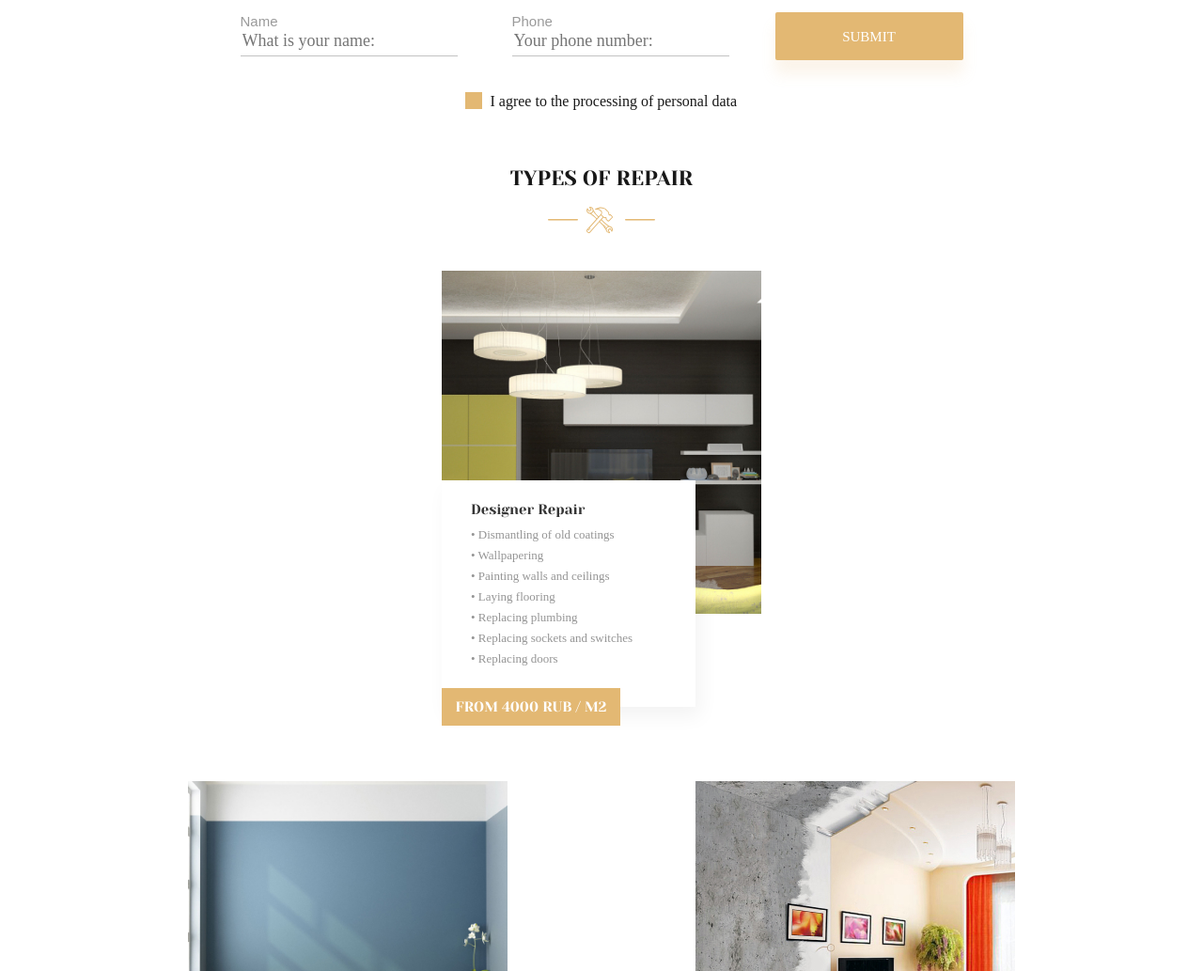
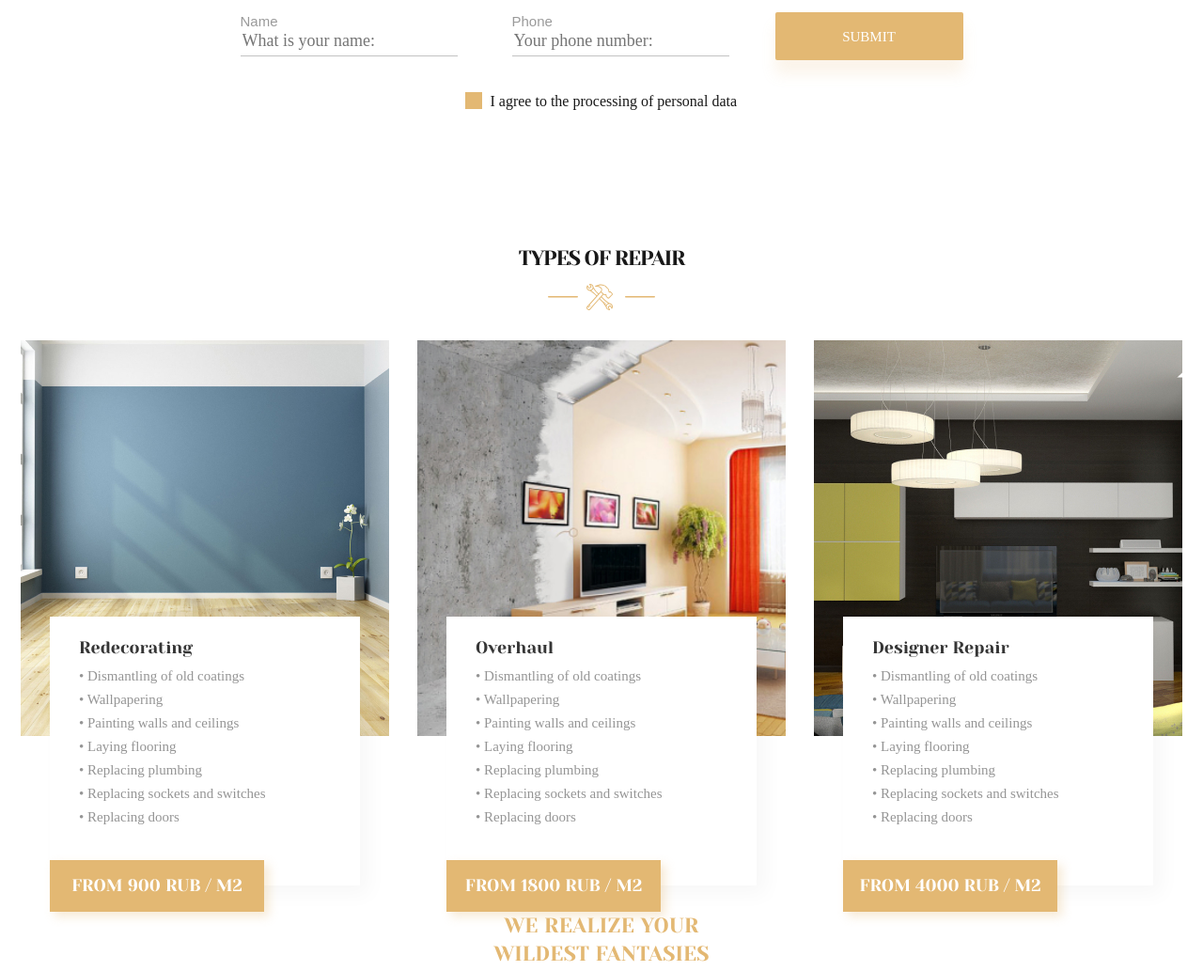
Before and after one commit to Domovikx/repair-design-project, a plain HTML site: page index.html in a window 1280 px wide. Shown: the part 2380-3413 px from the top of the page at 94% size. Drawn offline with Linux system fonts and the light colour scheme; a web font is replaced by a local one.

Commit message:
feat: done media section- repair

```diff
--- a/assets/css/style.scss
+++ b/assets/css/style.scss
@@ -1148,7 +1148,7 @@ h2 {
 		}
 	}
 
-	.repair__article:last-child {
+	.repair__article:nth-child(3) {
 		@media (min-width: 720px) {
 			grid-column: 1 / span 2;
 			grid-row: 3 / span 1;
@@ -1157,7 +1157,88 @@ h2 {
 			justify-content: center;
 		}
 	}
-}
+
+	@media (min-width: 1251px) {
+
+		grid-template-rows: 97px 60px auto;
+		column-gap: 30px;
+		padding-top: 85px;
+
+		grid-template-columns: repeat(3, 392px);
+		justify-content: center;
+
+		.repair__title {
+			grid-column: 1 / span 3;
+			grid-row: 1;
+			letter-spacing: -1.2px;
+		}
+
+		.repair__img {
+			grid-column: 1 / span 3;
+			grid-row: 2;
+		}
+
+		.repair__article {
+			padding: 0;
+			margin: 0;
+			justify-content: unset;
+		}
+
+		.repair__article:nth-child(1) {
+			grid-column: 2;
+			grid-row: 3;
+		}
+
+		.repair__article:nth-child(2) {
+			grid-column: 3;
+			grid-row: 3;
+		}
+
+		.repair__article:nth-child(3) {
+			grid-column: 1;
+			grid-row: 3;
+		}
+
+		.repair__article {
+			display: grid;
+			grid-template-columns: 31px 228px auto 31px;
+			grid-template-rows: 294px 128px 131px 27px 28px;
+
+			.repair__article-img {
+				grid-column: 1/span 4;
+				grid-row: 1/span 2;
+				width: 392px;
+			}
+
+			.repair__description {
+				grid-column: 2/span 2;
+				grid-row: 2/span 3;
+				box-shadow: 10px 10px 20px rgba(0, 0, 0, 0.03);
+
+				.repair__article-title {
+					font-size: 18px;
+					line-height: 25px;
+					color: #363636;
+				}
+
+				li {
+					font-size: 15px;
+					line-height: 25px;
+					color: #959595;
+				}
+			}
+
+			.repair__article-price {
+				grid-column: 2;
+				grid-row: 4/span 2;
+				font-size: 18px;
+				line-height: 25px;
+				box-shadow: 5px 5px 10px rgba(227, 184, 115, 0.3);
+			}
+		}
+	}
+}
+
 
 
 .realize {
```
Also changed, not shown: assets/css/style.css, assets/css/style.min.css, 2 other files.
